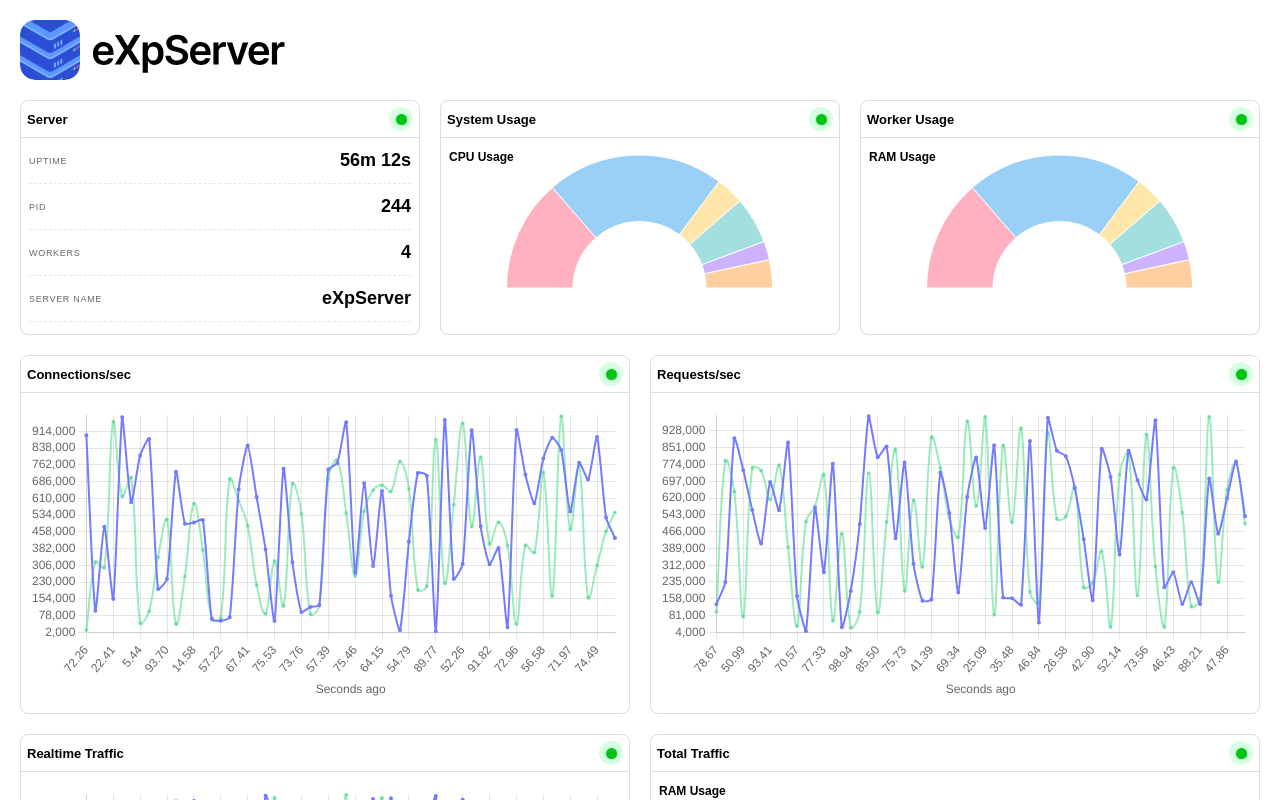
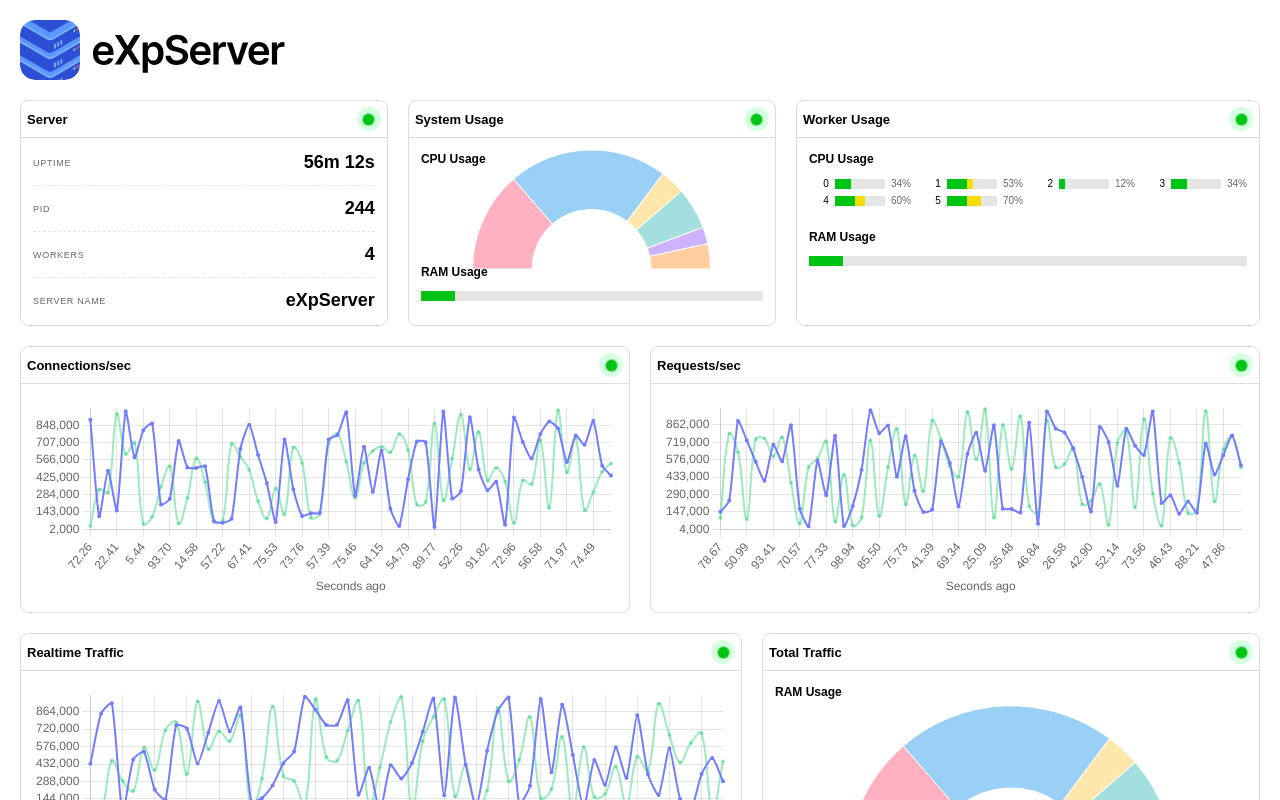
Before and after one commit to eXpServer/expserver-metrics, a React (Vite) app: page / in a window 1280 px wide. Shown: the top 800 px of the page. Built offline with nearby package versions, Linux system fonts and the light colour scheme.

Commit message:
position and size of graphs

```diff
--- a/index.html
+++ b/index.html
@@ -3,7 +3,10 @@
   <head>
     <meta charset="UTF-8" />
     <link rel="icon" type="image/svg+xml" href="/vite.svg" />
-    <meta name="viewport" content="width=device-width, initial-scale=1.0" />
+    <meta
+      name="viewport"
+      content="width=device-width, initial-scale=1.0, maximum-scale=1.0"
+    />
     <title>eXpServer Metrics</title>
   </head>
   <body>
--- a/src/App.jsx
+++ b/src/App.jsx
@@ -1,7 +1,7 @@
 import styles from "./app.module.css";
 import Box from "./Components/Box";
 import LineGraph from "./Components/Line";
-import Resource from "./Components/Resource";
+import { CPUS, RAM } from "./Components/Resource";
 import { DoughnutGraph } from "./Components/Doughnut";
 import RowItem from "./Components/RowItem";
 import { HalfDoughnutGraph } from "./Components/HalfDoughnut";
@@ -60,30 +60,38 @@
                 <RowItem title={"UPTIME"} value={"56m 12s"} divider />
                 <RowItem title={"PID"} value={"244"} divider />
                 <RowItem title={"WORKERS"} value={"4"} divider />
-                <RowItem title={"SERVER NAME"} value={"eXpServer"} divider />
+                <RowItem title={"SERVER NAME"} value={"eXpServer"} />
               </div>
             </Box>
             <Box title={"System Usage"}>
               <span className={styles.subHeading}>CPU Usage</span>
               <HalfDoughnutGraph graphData={1} />
+              <span className={styles.subHeading} style={{ marginTop: "24px" }}>
+                RAM Usage
+              </span>
+              <RAM value={70} />
             </Box>
             <Box title={"Worker Usage"}>
-              <span className={styles.subHeading}>RAM Usage</span>
-              <HalfDoughnutGraph graphData={1} />
+              <span className={styles.subHeading}>CPU Usage</span>
+              <CPUS values={[34, 53, 12, 34, 60, 70]} />
+              <span className={styles.subHeading} style={{ marginTop: "24px" }}>
+                RAM Usage
+              </span>
+              <RAM value={70} />
             </Box>
           </div>
         </div>
         <div className={styles.cardsRow}>
           <Box title={"Connections/sec"}>
-            <LineGraph graphData={1} />
+            <LineGraph graphData={1} height={200} />
           </Box>
           <Box title={"Requests/sec"}>
-            <LineGraph graphData={1} />
+            <LineGraph graphData={1} height={200} />
           </Box>
         </div>
         <div className={styles.cardsRow}>
-          <Box title={"Realtime Traffic"}>
-            <LineGraph graphData={1} />
+          <Box title={"Realtime Traffic"} width={1800}>
+            <LineGraph graphData={1} height={200} />
           </Box>
           <Box title={"Total Traffic"}>
             <span className={styles.subHeading}>RAM Usage</span>
--- a/src/Components/Box.jsx
+++ b/src/Components/Box.jsx
@@ -2,9 +2,9 @@
 import Blinker from "./Blinker";
 import styles from "./box.module.css";
 
-export default function Box({ title, children }) {
+export default function Box({ title, width, height, children }) {
   return (
-    <div className={styles.container}>
+    <div className={styles.container} style={{ width: width, height: height }}>
       <div className={styles.header}>
         <div className={styles.title}>
           {title == "eXpServer" ? (
--- a/src/Components/Line.jsx
+++ b/src/Components/Line.jsx
@@ -29,7 +29,7 @@
   return data;
 }
 
-export default function LineGraph({ graphData }) {
+export default function LineGraph({ graphData, height }) {
   const [data, setData] = useState();
 
   useEffect(() => {
@@ -83,6 +83,7 @@
                 radius: 1,
               },
             },
+            maintainAspectRatio: false,
           },
         };
         setData(data);
@@ -92,7 +93,9 @@
 
   return (
     <div className={styles.container}>
-      {data ? <Line data={data} options={data?.options} height={150} /> : null}
+      {data ? (
+        <Line data={data} options={data?.options} height={height} />
+      ) : null}
     </div>
   );
 }
--- a/src/Components/Resource.jsx
+++ b/src/Components/Resource.jsx
@@ -1,58 +1,72 @@
-import "./Resource.css";
+import { useEffect, useRef, useState } from "react";
+import styles from "./resource.module.css";
 
-export default function Resource({ cpus }) {
-  const cpuss = Array.from({ length: cpus }, (_, index) => (
-    <CPU key={index} thread={index} val={43} />
+export function RAM({ value }) {
+  const [containerWidth, setContainerWidth] = useState(null);
+  const containerRef = useRef(null);
+
+  useEffect(() => {
+    if (containerRef.current) {
+      const width = containerRef.current.offsetWidth;
+      setContainerWidth(width / 2);
+    }
+  }, [value]); // Recalculate width whenever value changes
+  return (
+    <div className={styles.ramContainer} ref={containerRef}>
+      {containerWidth != null ? (
+        <Resource value={value} length={containerWidth} showValue={false} />
+      ) : null}
+    </div>
+  );
+}
+
+export function CPUS({ values }) {
+  const cpus = values.map((value, index) => (
+    <Resource key={index} thread={index} value={value} length={25} />
   ));
 
   const cpuRows = [];
-  for (let i = 0; i < cpus; i += 4) {
-    cpuRows.push(cpuss.slice(i, i + 4));
+  for (let i = 0; i < cpus.length; i += 4) {
+    cpuRows.push(cpus.slice(i, i + 4));
   }
+
   return (
-    <div className="resource-container">
-      <div className="resource-content">
-        <span className="sub-heading">CPU</span>
-        <div className="resource-cpus">
+    <div className={styles.cpusContainer}>
       {cpuRows.map((row, index) => (
-            <div key={index} className="cpu-row">
+        <div key={index} className={styles.cpuRow}>
           {row}
         </div>
       ))}
     </div>
-      </div>
-    </div>
   );
 }
 
-function CPU({ thread, val }) {
-  const bars = Array.from({ length: 25 }, (_, index) => {
+function Resource({ thread = null, value, length, showValue = true }) {
+  const bars = Array.from({ length }, (_, index) => {
     let color;
-    if (index < 10) {
-      color = val >= (index + 1) * 4 ? "var(--green)" : "var(--grey)";
-    } else if (index < 20) {
-      color = val >= (index + 1) * 4 ? "var(--yellow)" : "var(--grey)";
+    if (index < length * 0.4) {
+      color = value >= (index + 1) * 4 ? "var(--green)" : "rgba(0,0,0,0.1)";
+    } else if (index < length * 0.8) {
+      color = value >= (index + 1) * 4 ? "var(--yellow)" : "rgba(0,0,0,0.1)";
     } else {
-      color = val >= (index + 1) * 4 ? "var(--red)" : "var(--grey)";
+      color = value >= (index + 1) * 4 ? "var(--red)" : "rgba(0,0,0,0.1)";
     }
     return <Bar key={index} color={color} />;
   });
 
   return (
-    <div className="resource-CPU">
-      <span className="resource-thread">{thread}</span>
-      <div className="resource-bars">
+    <div className={styles.cpu}>
+      {thread != null ? <span className={styles.thread}>{thread}</span> : null}
+      <div className={styles.bars}>
         {bars.map((bar, index) => (
           <div key={index}>{bar}</div>
         ))}
       </div>
-      <span className="resource-grey">{val}%</span>
+      {showValue ? <span className={styles.value}>{value}%</span> : null}
     </div>
   );
 }
 
 function Bar({ color }) {
-  return (
-    <div className="resource-bar" style={{ backgroundColor: color }}></div>
-  );
+  return <div className={styles.bar} style={{ backgroundColor: color }}></div>;
 }
--- a/src/Components/box.module.css
+++ b/src/Components/box.module.css
@@ -28,5 +28,5 @@
 .children {
   display: flex;
   flex-direction: column;
-  padding: 12px 8px;
+  padding: 14px 12px;
 }
--- a/src/Components/Resource.css
+++ b/src/Components/resource.module.css
@@ -2,10 +2,6 @@
   display: flex;
   flex-direction: column;
   gap: 20px;
-
-  padding: 20px;
-
-  border: var(--border);
 }
 
 .resource-content {
@@ -14,41 +10,46 @@
   gap: 11px;
 }
 
-.resource-cpus {
+.ramContainer {
+  display: flex;
+  width: 100%;
+}
+
+.cpusContainer {
   display: flex;
   gap: 6px;
   flex-wrap: wrap;
 }
 
-.cpu-row {
+.cpuRow {
   display: flex;
   gap: 10px;
 }
 
-.resource-CPU {
+.cpu {
   display: flex;
   gap: 6px;
   align-items: center;
 
-  font-size: 12px;
+  font-size: 10px;
   color: var(--black);
 }
 
-.resource-thread {
+.thread {
   text-align: right;
   width: 20px;
 }
 
-.resource-bars {
+.bars {
   display: flex;
-  gap: 2px;
+  /* gap: 2px; */
 }
 
-.resource-grey {
+.value {
   color: var(--grey);
 }
 
-.resource-bar {
+.bar {
   height: 10px;
   width: 2px;
 }
```
Lines whose indentation alone changed are shown as unchanged.
